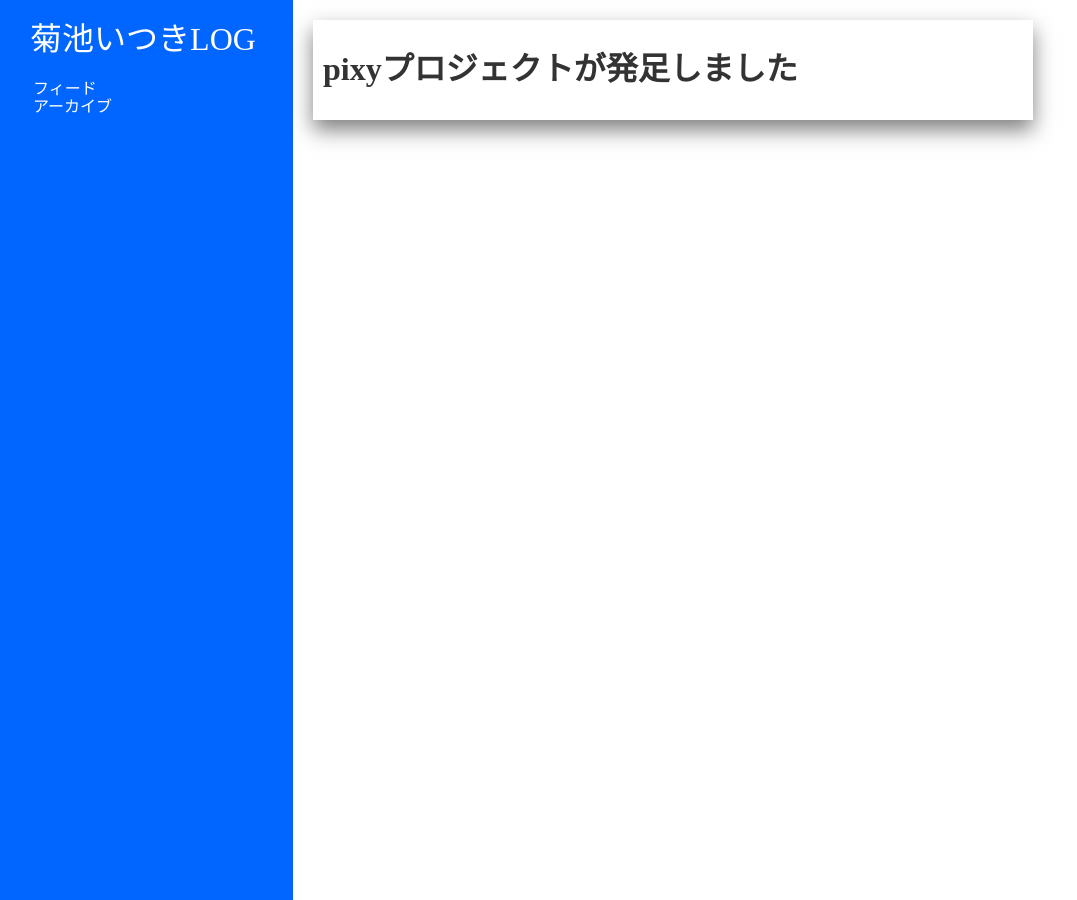
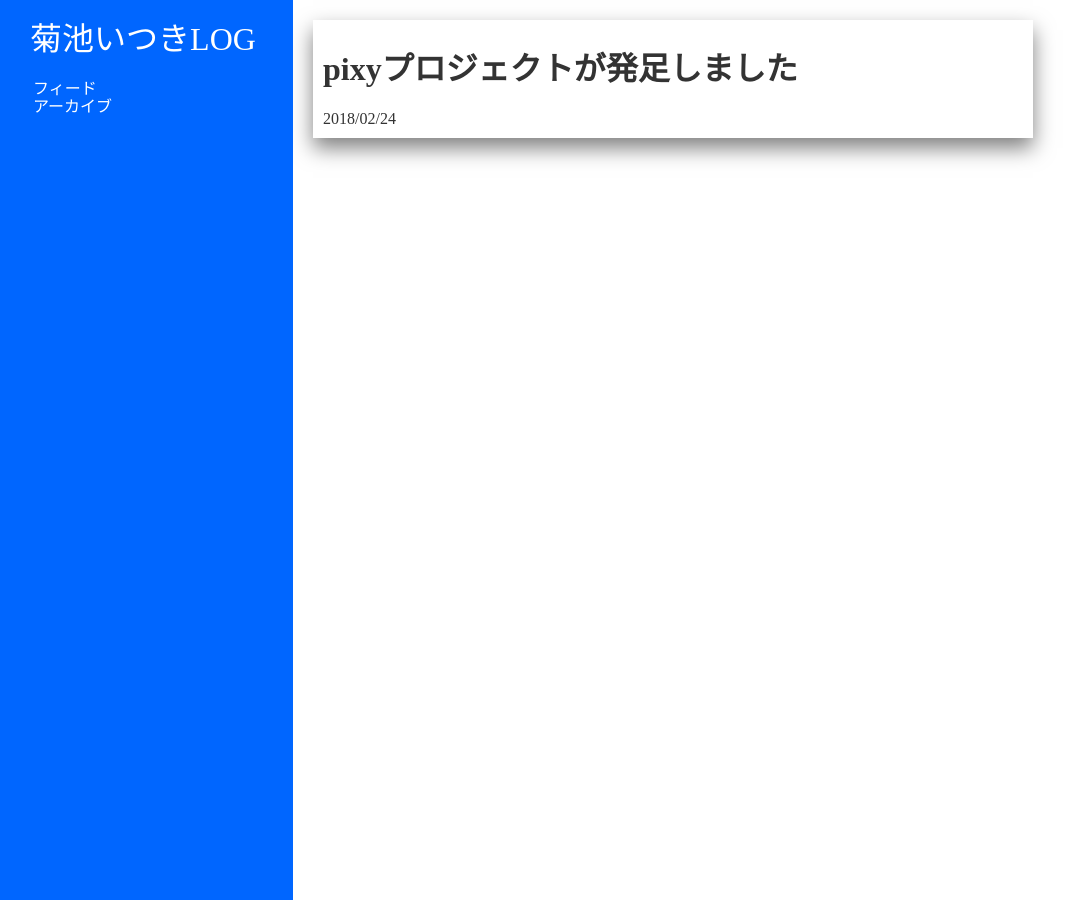
Before and after one commit to itukikikuti/windblow.net, a Jekyll site: the page built from _posts/2018-02-24-pixy-start.md, in a window 1280 px wide. Shown: the whole page, without its empty margins (7-1084 px from the left). Built offline with Jekyll 4.4.1, drawn with Linux system fonts in a browser that asks for light colours; some web fonts are replaced.

Commit message:
Update post.html

```diff
--- a/_layouts/post.html
+++ b/_layouts/post.html
@@ -4,4 +4,5 @@ layout: outline
 <article>
     <h1><a href="{{ page.url }}">{{ page.title }}</a></h1>
     {{ content }}
+    <time>{{ page.date | date: "%Y/%m/%d" }}</time>
 </article>
```
